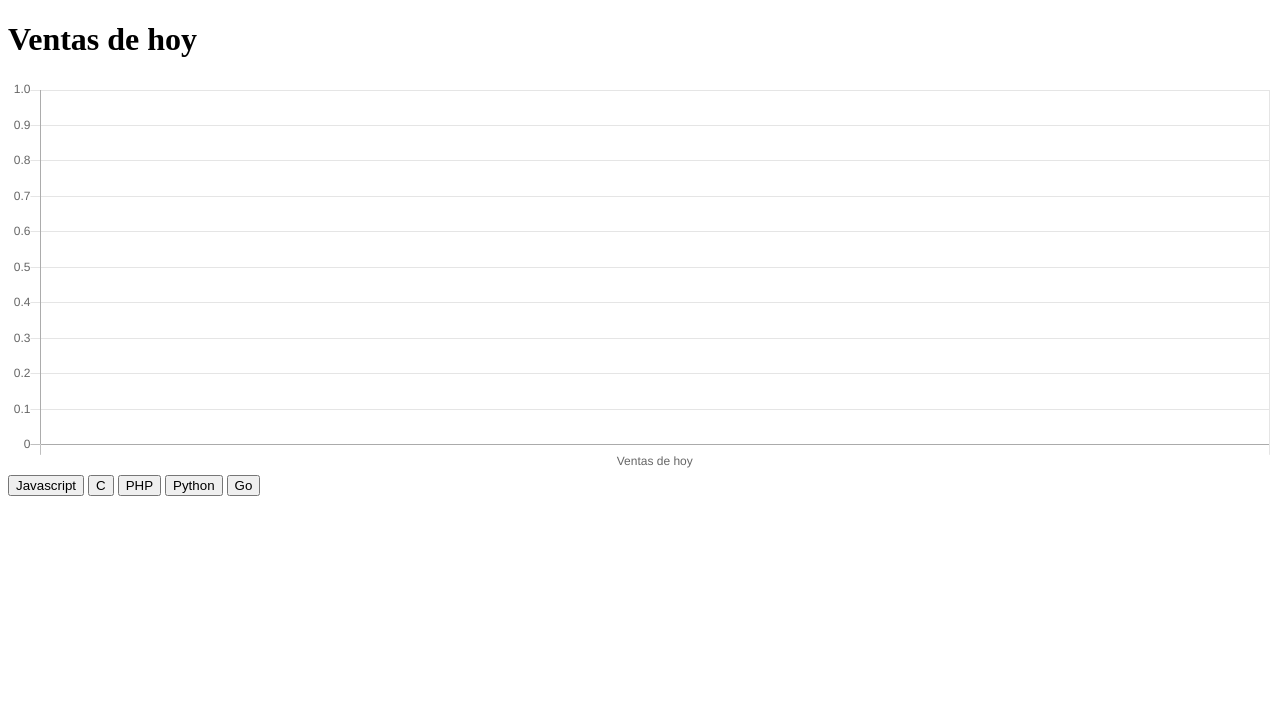
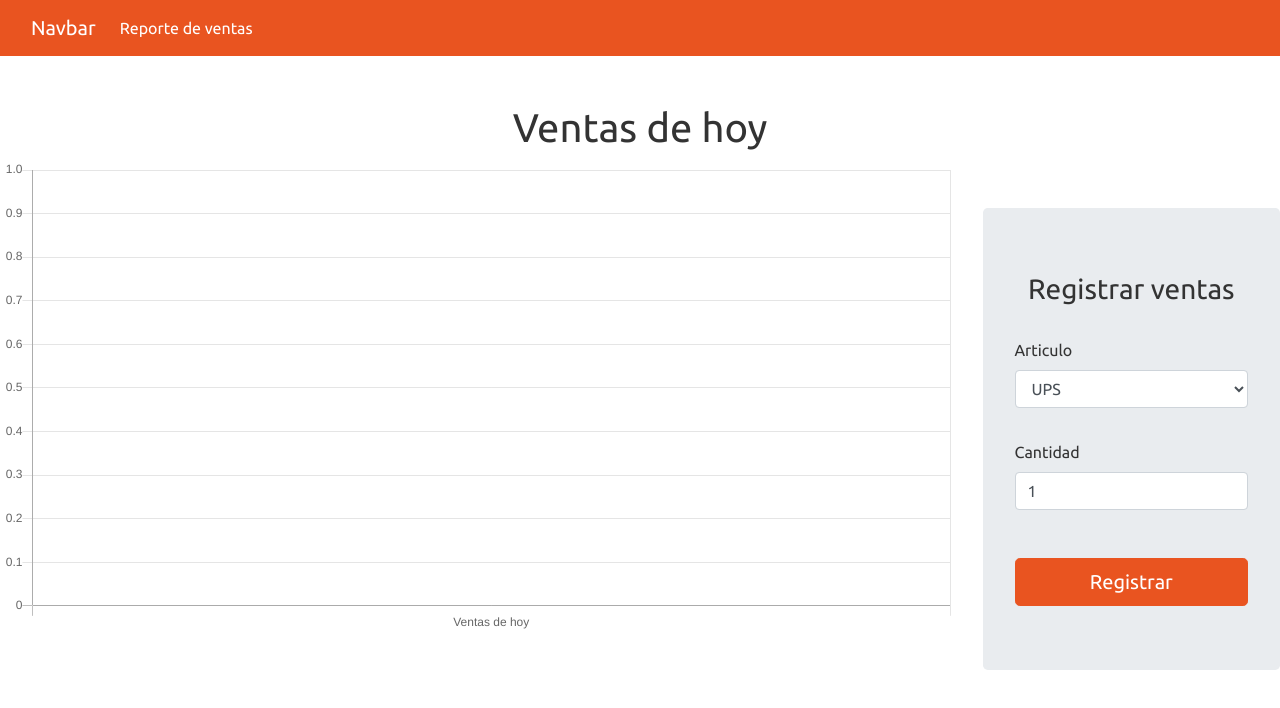
Before and after one commit to benjamincacasacadev/socketuab, a website: page public/index.html in a window 1280 px wide. Drawn offline with nearby package versions, Linux system fonts and the light colour scheme; no server answers.

Commit message:
Incluir bootstrap

```diff
--- a/public/index.html
+++ b/public/index.html
@@ -8,20 +8,71 @@
     <script src="https://cdnjs.cloudflare.com/ajax/libs/socket.io/4.6.1/socket.io.js" integrity="sha512-xbQU0+iHqhVt7VIXi6vBJKPh3IQBF5B84sSHdjKiSccyX/1ZI7Vnkt2/8y8uruj63/DVmCxfUNohPNruthTEQA==" crossorigin="anonymous" referrerpolicy="no-referrer"></script>
     <!-- <script src="https://cdnjs.cloudflare.com/ajax/libs/Chart.js/4.3.0/chart.min.js" integrity="sha512-mlz/Fs1VtBou2TrUkGzX4VoGvybkD9nkeXWJm3rle0DPHssYYx4j+8kIS15T78ttGfmOjH0lLaBXGcShaVkdkg==" crossorigin="anonymous" referrerpolicy="no-referrer"></script> -->
     <script src="https://cdnjs.cloudflare.com/ajax/libs/Chart.js/2.9.4/Chart.min.js" integrity="sha512-d9xgZrVZpmmQlfonhQUvTR7lMPtO7NkZMkA0ABN3PHCbKA5nqylQ/yWlFAyY6hYgdF1Qh6nYiuADWwKB4C2WSw==" crossorigin="anonymous" referrerpolicy="no-referrer"></script>
+    <!-- <link rel="stylesheet" href="https://cdn.jsdelivr.net/npm/bootswatch@4.5.2/dist/litera/bootstrap.min.css" integrity="sha384-enpDwFISL6M3ZGZ50Tjo8m65q06uLVnyvkFO3rsoW0UC15ATBFz3QEhr3hmxpYsn" crossorigin="anonymous"> -->
+    <link rel="stylesheet" href="https://cdn.jsdelivr.net/npm/bootswatch@4.5.2/dist/united/bootstrap.min.css" integrity="sha384-JW3PJkbqVWtBhuV/gsuyVVt3m/ecRJjwXC3gCXlTzZZV+zIEEl6AnryAriT7GWYm" crossorigin="anonymous">
+
 </head>
 <body>
-    <h1>Ventas de hoy</h1>
-    <canvas id="voteChart" style="height:50vh; width:100vw"></canvas>
 
-    <button onclick="vote(0)">Javascript</button>
-    <button onclick="vote(1)">C</button>
-    <button onclick="vote(2)">PHP</button>
-    <button onclick="vote(3)">Python</button>
-    <button onclick="vote(4)">Go</button>
+
+    <nav class="navbar navbar-expand-lg navbar-dark bg-primary">
+        <div class="container-fluid">
+        <a class="navbar-brand" href="#">Navbar</a>
+            <button class="navbar-toggler" type="button" data-bs-toggle="collapse" data-bs-target="#navbarColor01" aria-controls="navbarColor01" aria-expanded="false" aria-label="Toggle navigation">
+                <span class="navbar-toggler-icon"></span>
+            </button>
+            <div class="collapse navbar-collapse" id="navbarColor01">
+                <ul class="navbar-nav me-auto">
+                    <li class="nav-item cursor-pointer">
+                        <a class="nav-link active" onclick="reset()">Reporte de ventas
+                        </a>
+                    </li>
+                </ul>
+            </div>
+        </div>
+    </nav>
+
+    <div class="mt-5 ms-1 me-1">
+        <center>
+            <h1>Ventas de hoy</h1>
+        </center>
+        <div class="row">
+            <div class="col-lg-9 col-md-9 col-sm-12 col-xs-12">
+                <canvas id="voteChart" style="height:80vh; width:100vw"></canvas>
+            </div>
+
+            <div class="col-lg-3 col-md-3 col-sm-12 col-xs-12">
+
+                <div class="jumbotron mt-5">
+                    <h3 class="heading text-center">Registrar ventas</h3>
+                    <div class="row">
+                        <div class="col-lg-12 mb-2">
+                            <label class="form-label mt-4">Articulo</label>
+                            <select id="articuloSel" class="form-select form-control">
+                                <option value="0">UPS</option>
+                                <option value="1">Aires de precisión</option>
+                                <option value="2">Baterias de litio</option>
+                                <option value="3">Rectificadores</option>
+                                <option value="4">Reguladores de potencia</option>
+                            </select>
+                        </div>
+                        <div class="col-lg-12 mb-5">
+                            <label class="form-label mt-4">Cantidad</label>
+                            <input type="text" class="form-control" id="inputCantidad" placeholder="Ingrese la cantidad" value="1">
+                        </div>
+
+                        <div class="col-lg-12">
+                            <button class="btn btn-primary btn-block btn-lg" onclick="vote()">Registrar</button>
+                        </div>
+                    </div>
+                </div>
+            </div>
+        </div>
+    </div>
 </body>
 
 <script>
-    const ctx = document.getElementById('voteChart').getContext('2d')
+    const ctx = document.getElementById('voteChart')
 
     const chart = new Chart(ctx, {
         type:'bar',
@@ -29,13 +80,17 @@
             labels: ['Ventas de hoy']
         },
         options: {
-
+            scales: {
+                y: {
+                    beginAtZero: true
+                }
+            }
         }
     })
 
     const socket = io("localhost:3000")
     socket.on('update',(candidates) => {
-        console.log(candidates)
+        // console.log(candidates)
         candidates = Object.entries(candidates);
 
         for(const [key,candidate] of candidates){
@@ -54,8 +109,31 @@
         chart.update()
     })
 
-    function vote(index){
-        socket.emit('vote',index)
+    function vote(){
+        const articulo = document.getElementById('articuloSel');
+        const artValue = parseInt(articulo.value);
+
+        const cantidad = document.getElementById('inputCantidad');
+        const cantValue = parseInt(cantidad.value);
+        socket.emit('vote',artValue, cantValue)
     }
+
+    function reset(){
+        socket.emit('reset',0)
+    }
+
+
+    // function vote(index, valor){
+
+    //     const articulo = document.getElementById('articuloSel');
+    //     const artValue = parseInt(articulo.value);
+
+    //     const cantidad = document.getElementById('inputCantidad');
+    //     const cantValue = parseInt(cantidad.value);
+    //     console.log(articulo.value);
+    //     socket.emit('vote',artValue, cantValue)
+
+    //     // socket.emit('vote',index, valor)
+    // }
 </script>
 </html>
```
Also changed, not shown: index.js (+17 -7 lines).
